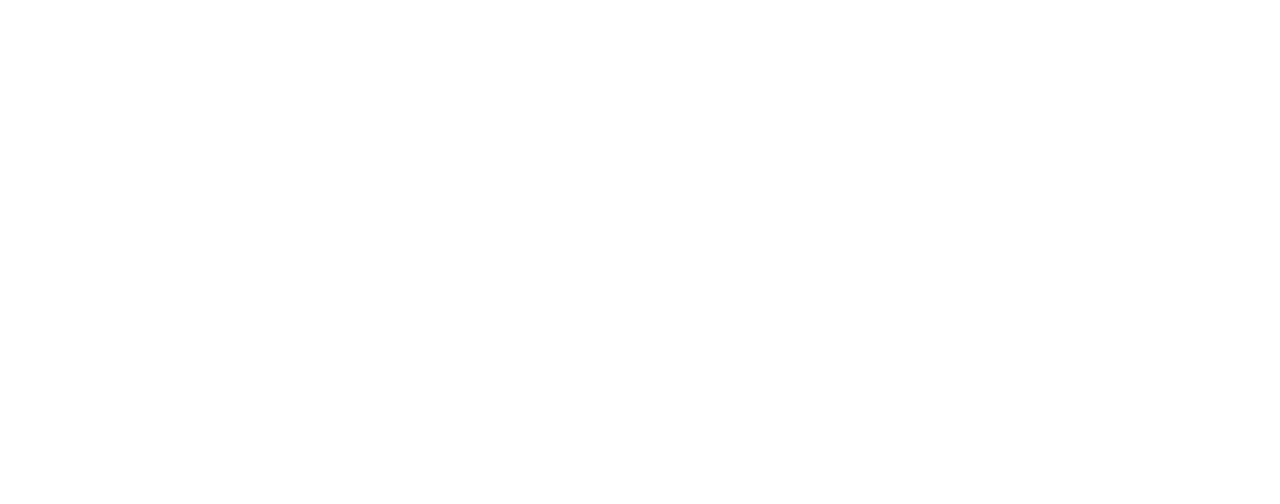
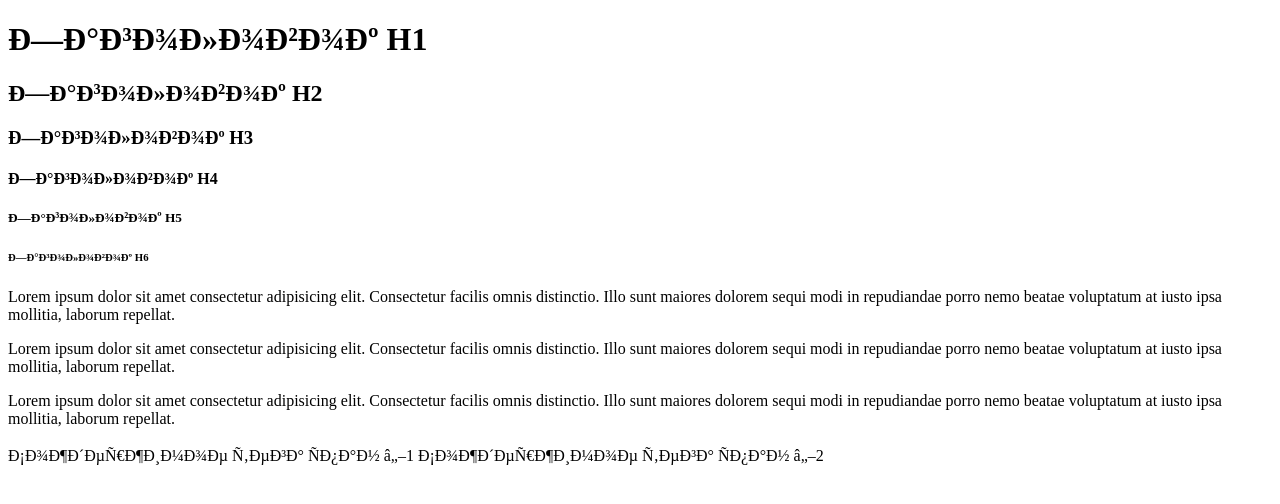
Before and after one commit to skelegor8/my_training, a plain HTML site: page htmltag_2/htmltag_2/index.html in a window 1280 px wide. Drawn offline with Linux system fonts and the light colour scheme.

Commit message:
Вносим измененеие в index.html

```diff
--- a/htmltag_2/htmltag_2/index.html
+++ b/htmltag_2/htmltag_2/index.html
@@ -1,11 +1,23 @@
 <!DOCTYPE html>
 <html lang="ru">
     <head>
-        <title>Знакомство с HTML тегами Часть 1</title>
+        <title>Знакомство с HTML тегами Часть 2</title>
         <meta http-equiv="Cotent-type" content="text/html;charset=utf-8">
     </head>
 
     <body>
+        <h1>Заголовок H1</h1>
+        <h2>Заголовок H2</h2>
+        <h3>Заголовок H3</h3>
+        <h4>Заголовок H4</h4>
+        <h5>Заголовок H5</h5>
+        <h6>Заголовок H6</h6>
 
+        <p>Lorem ipsum dolor sit amet consectetur adipisicing elit. Consectetur facilis omnis distinctio. Illo sunt maiores dolorem sequi modi in repudiandae porro nemo beatae voluptatum at iusto ipsa mollitia, laborum repellat.</p>
+        <p>Lorem ipsum dolor sit amet consectetur adipisicing elit. Consectetur facilis omnis distinctio. Illo sunt maiores dolorem sequi modi in repudiandae porro nemo beatae voluptatum at iusto ipsa mollitia, laborum repellat.</p>
+        <p>Lorem ipsum dolor sit amet consectetur adipisicing elit. Consectetur facilis omnis distinctio. Illo sunt maiores dolorem sequi modi in repudiandae porro nemo beatae voluptatum at iusto ipsa mollitia, laborum repellat.</p>
+
+        <span>Сождержимое тега спан №1</span>
+        <span>Сождержимое тега спан №2</span>
     </body>
 </html>
```
Also changed, not shown: htmltag_2/info.txt (added).
